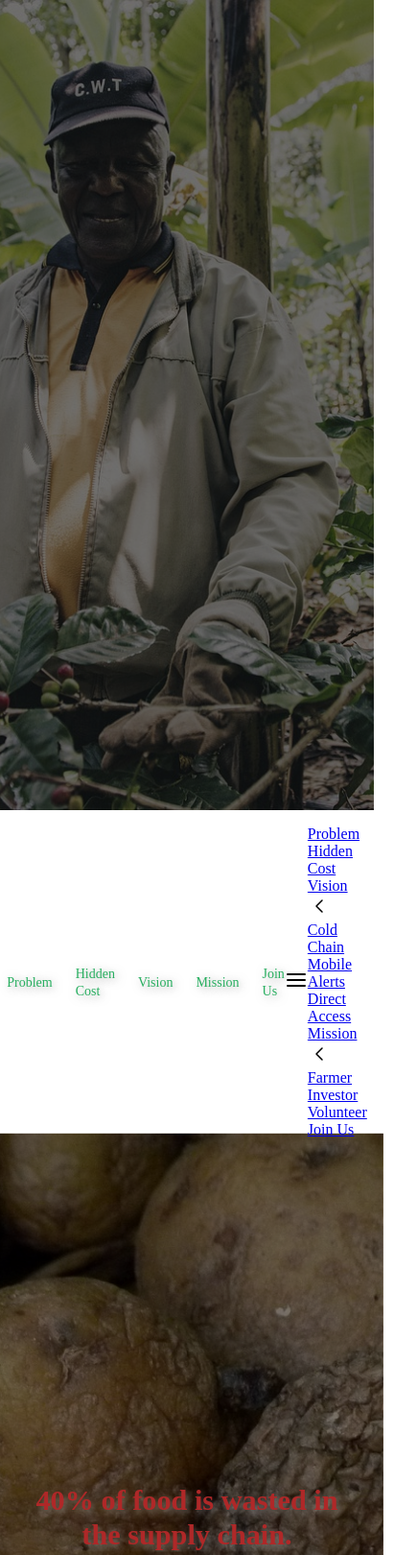
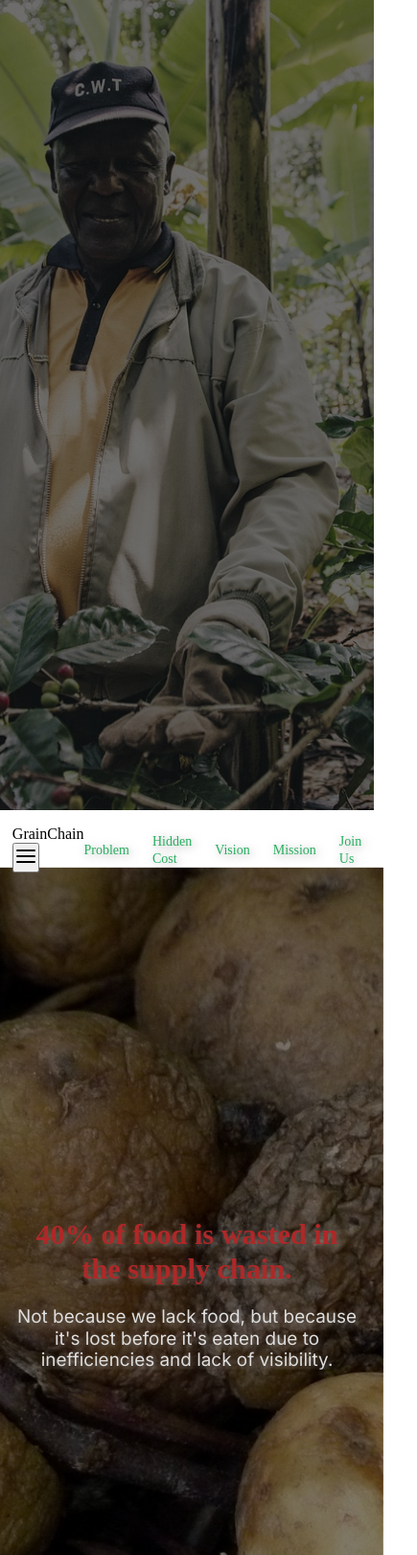
Before and after one commit to Eagle-lucid/GrainChain, a plain HTML site: page index.html in a window 390 px wide. Shown: the top 1620 px of the page at 96% size, 435 px wide, since content can reach past the window. Drawn offline with Linux system fonts and the light colour scheme; a web font is replaced by a local one.

Commit message:
Refactor HTML structure to support mobile sidebar transition

```diff
--- a/index.html
+++ b/index.html
@@ -23,8 +23,17 @@
 
      <!-- After screen 0 main content will load -->
       <main>
-         <!-- Sticky header (will appear after Screen 0 fades out) -->
+         <!-- Sticky header (will appear after Screen 0 fades out) & mobile header when we are on any screen lower than desktop screen -->
         <header class="header transparent">
+            <!--  Hamburger for mobile  -->
+              <div class="mobile-screen">
+                <div class="mobile-screen-content">
+                        <span class="logo-text">GrainChain</span>
+                        <button id="menuToggle" class="menu-toggle" aria-label="Toggle Menu" aria-expanded="false">
+                            <img src="assets/icons/menu.svg" alt="Menu Icon " class="menu-icon">
+                        </button>
+                </div>
+              </div>
             <nav class="desktop-nav">
                 <ul class="nav-list">
                     <li><a href="#problem">Problem</a></li>
@@ -50,46 +59,6 @@
                     <li><a href="#cta">Join Us</a></li>
                 </ul>
             </nav>
-
-            <!--  Hamburger for mobile  -->
-              <div class="hamburger" id="hamburger">
-                <span>
-                    <img src="assets/icons/menu.svg" alt="hamburger menu" class="hamburger-icon">
-                </span>
-              </div>
-
-               <!-- Mobile navigation menu -->
-                <nav class="mobile-nav" id="mobileNav">
-                    <ul>
-                        <li><a href="#problem">Problem</a></li>
-                        <li><a href="#hidden-cost">Hidden Cost</a></li>
-
-                        <li class="dropleft">
-                            <a href="#vision">
-                                Vision
-                                <img src="assets/icons/chevron-left.svg" alt="arrow left" class="arrow-left">
-                            </a>
-                            <ul class="dropleft-menu">
-                                <li><a href="javascript:void(0)">Cold Chain</a></li>
-                                <li><a href="javascript:void(0)">Mobile Alerts</a></li>
-                                <li><a href="javascript:void(0)">Direct Access</a></li>
-                            </ul>
-                        </li>
-                        <li class="dropleft">
-                            <a href="#mission">
-                                Mission
-                                <img src="assets/icons/chevron-left.svg" alt="arrow left" class="arrow-left">
-                            </a>
-                            <ul class="dropleft-menu">
-                                <li><a href="javascript:void(0)">Farmer</a></li>
-                                <li><a href="javascript:void(0)">Investor</a></li>
-                                <li><a href="javascript:void(0)">Volunteer</a></li>
-                            </ul>
-                        </li>
-
-                        <li><a href="#cta">Join Us</a></li>
-                    </ul>
-                </nav>
         </header>
 
         <div class="scroll-wrapper">
@@ -270,6 +239,42 @@
              <button class="sticky-cta bounce" onclick="scrollToCTA()">Join the Movement</button>
         </div>
       </main>
+      <aside class="mobile-sidebar" id="mobileSidebar">
+            <!-- Mobile navigation menu -->
+                <nav class="mobile-nav" id="mobileNav">
+                    <ul>
+                        <li><a href="#problem">Problem</a></li>
+                        <li><a href="#hidden-cost">Hidden Cost</a></li>
+
+                        <li class="dropleft">
+                            <a href="#vision">
+                                Vision
+                                <img src="assets/icons/chevron-left.svg" alt="arrow left" class="arrow-left">
+                            </a>
+                            <ul class="dropleft-menu">
+                                <li><a href="javascript:void(0)">Cold Chain</a></li>
+                                <li><a href="javascript:void(0)">Mobile Alerts</a></li>
+                                <li><a href="javascript:void(0)">Direct Access</a></li>
+                            </ul>
+                        </li>
+                        <li class="dropleft">
+                            <a href="#mission">
+                                Mission
+                                <img src="assets/icons/chevron-left.svg" alt="arrow left" class="arrow-left">
+                            </a>
+                            <ul class="dropleft-menu">
+                                <li><a href="javascript:void(0)">Farmer</a></li>
+                                <li><a href="javascript:void(0)">Investor</a></li>
+                                <li><a href="javascript:void(0)">Volunteer</a></li>
+                            </ul>
+                        </li>
+
+                        <li><a href="#cta">Join Us</a></li>
+                    </ul>
+                </nav>
+        </aside>
+        <!-- Overlay (for closing sidebar when clicking outside) -->
+        <div class="overlay" id="sidebarOverlay"></div>
       <footer id="cta" class="site-footer fade-in-stagger">
         <div class="footer-bio">
             <p><strong>GrainChain: </strong>Using tech to reduce food loss and create smarter supply chains. Together, we can make a difference.</p>
```
